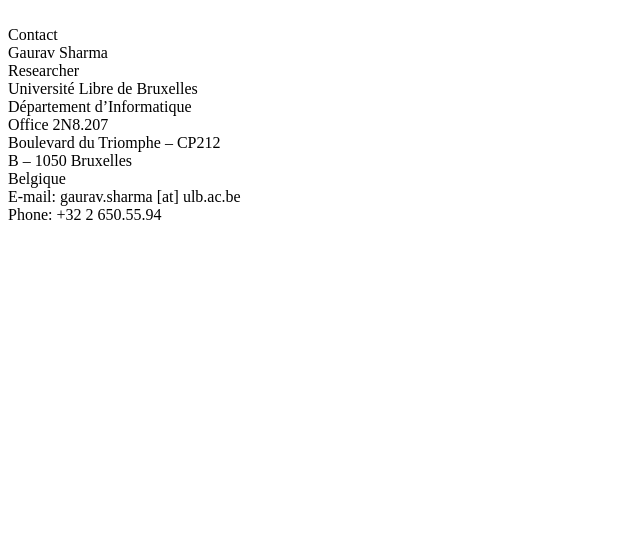
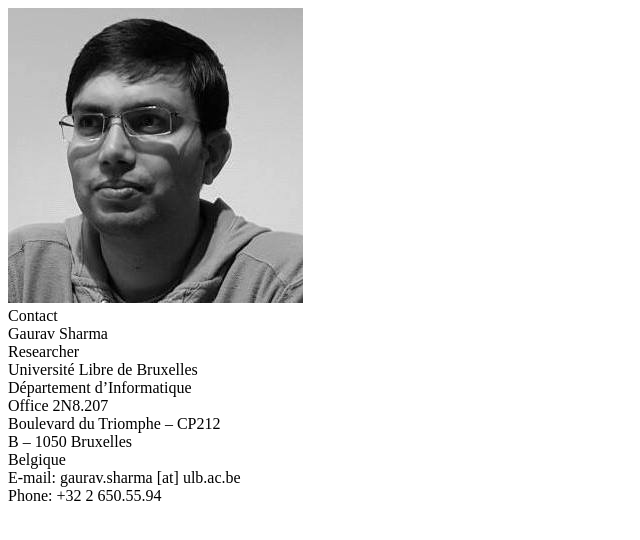
Before and after one commit to PrivBlock/privblock.github.io, a plain HTML site: page index.html in a window 1280 px wide. Shown: the whole page, without its empty margins (0-640 px from the left). Drawn offline with Linux system fonts and the light colour scheme.

Commit message:
second commit

```diff
--- a/index.html
+++ b/index.html
@@ -1,6 +1,7 @@
 <!DOCTYPE html>
 <html>
     <body>
+        <img src="mypic.jpeg" alt=text>
 <br>Contact
 
 <br>Gaurav Sharma
```
Also changed, not shown: mypic.jpeg (added).
